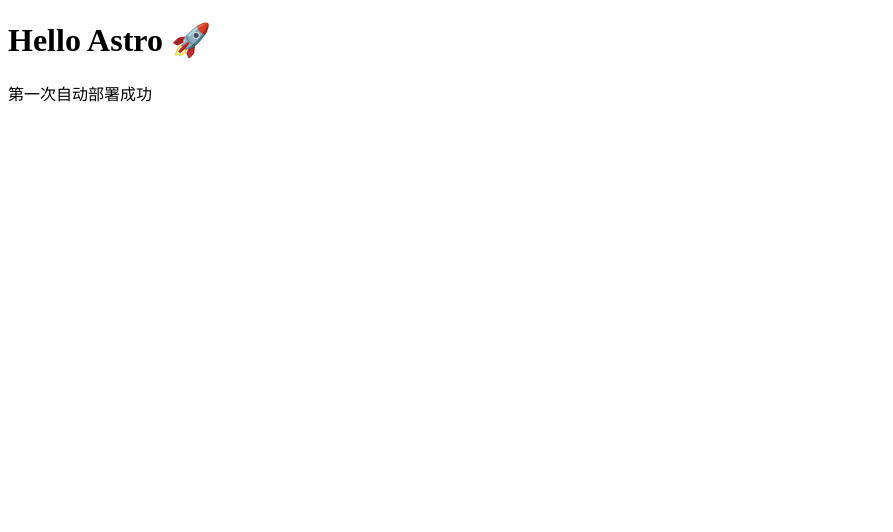
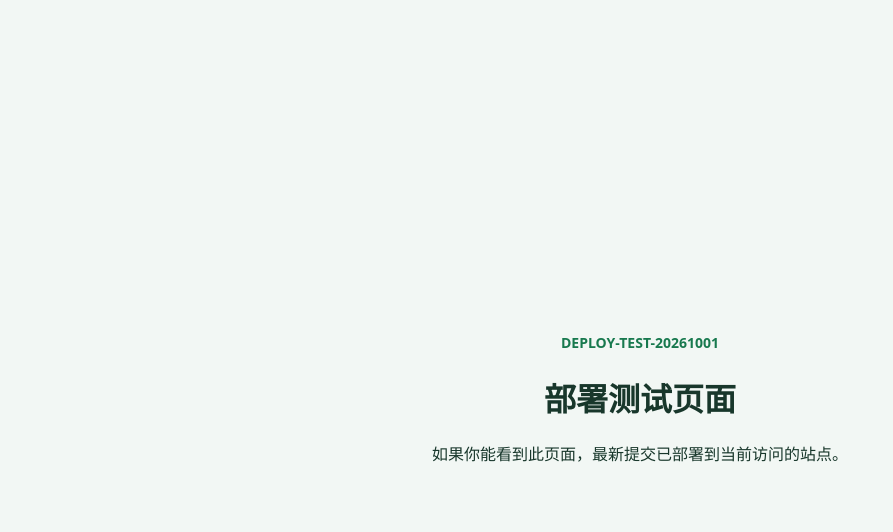
Before and after one commit to w1nterdec/my-blog, an Astro site: page / in a window 1280 px wide. Shown: the whole page, without its empty margins (0-893 px from the left). Built offline with nearby package versions, Linux system fonts and the light colour scheme; Astro itself is replaced by a stand-in of ours.

Commit message:
test: verify production page deployment

```diff
--- a/src/pages/index.astro
+++ b/src/pages/index.astro
@@ -3,11 +3,39 @@
 
 <html>
   <head>
-    <title>知行的博客</title>
+    <meta charset="UTF-8" />
+    <meta name="viewport" content="width=device-width, initial-scale=1" />
+    <title>部署测试页面</title>
   </head>
-
   <body>
-    <h1>Hello Astro 🚀</h1>
-    <p>第一次自动部署成功</p>
+    <main>
+      <p>DEPLOY-TEST-20261001</p>
+      <h1>部署测试页面</h1>
+      <p>如果你能看到此页面，最新提交已部署到当前访问的站点。</p>
+    </main>
   </body>
 </html>
+
+<style>
+  :global(body) {
+    margin: 0;
+    min-height: 100vh;
+    display: grid;
+    place-items: center;
+    background: #f2f7f4;
+    color: #18372b;
+    font-family: system-ui, sans-serif;
+  }
+
+  main {
+    max-width: 36rem;
+    padding: 3rem 2rem;
+    text-align: center;
+  }
+
+  main p:first-child {
+    color: #18794e;
+    font-size: 0.875rem;
+    font-weight: 700;
+  }
+</style>
```
